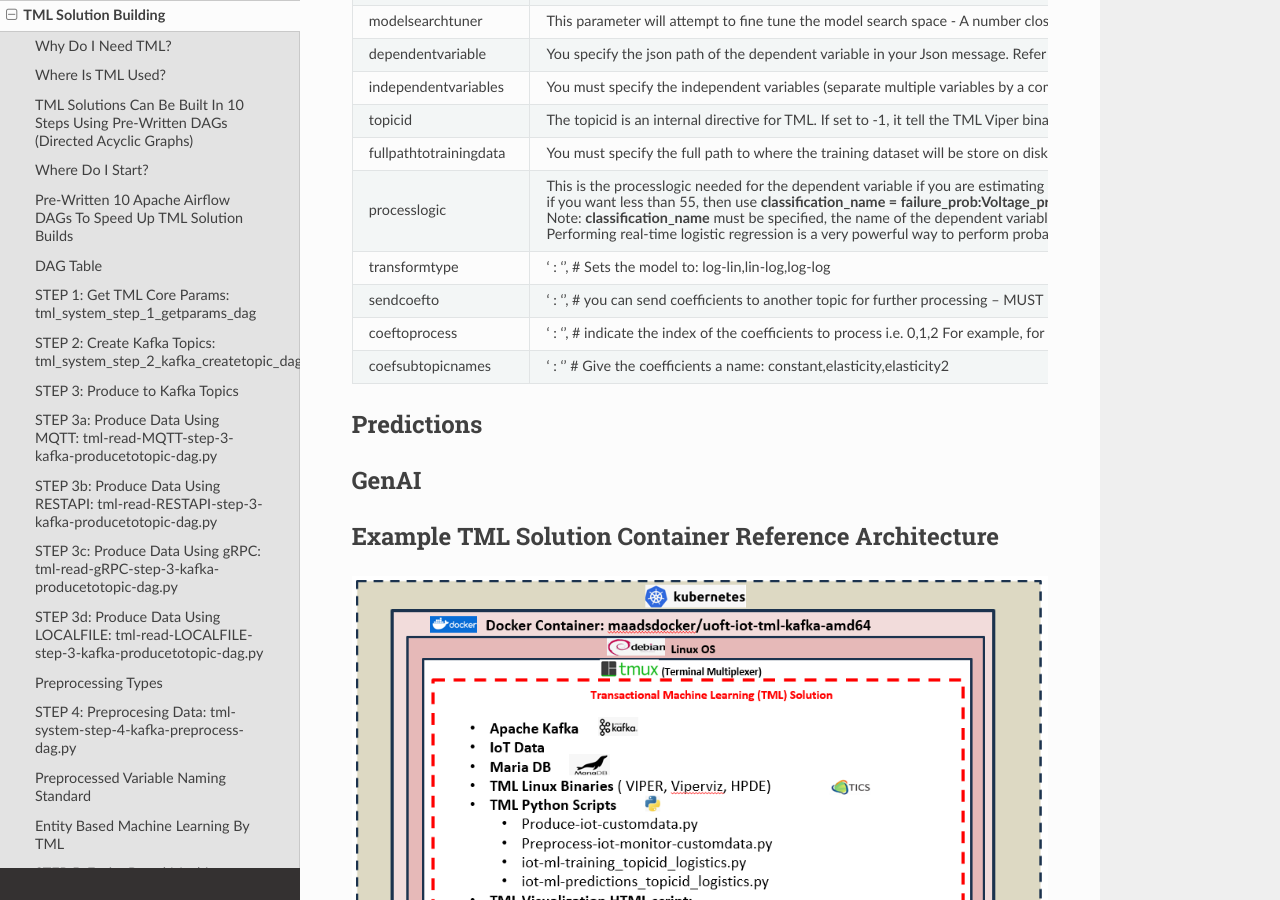
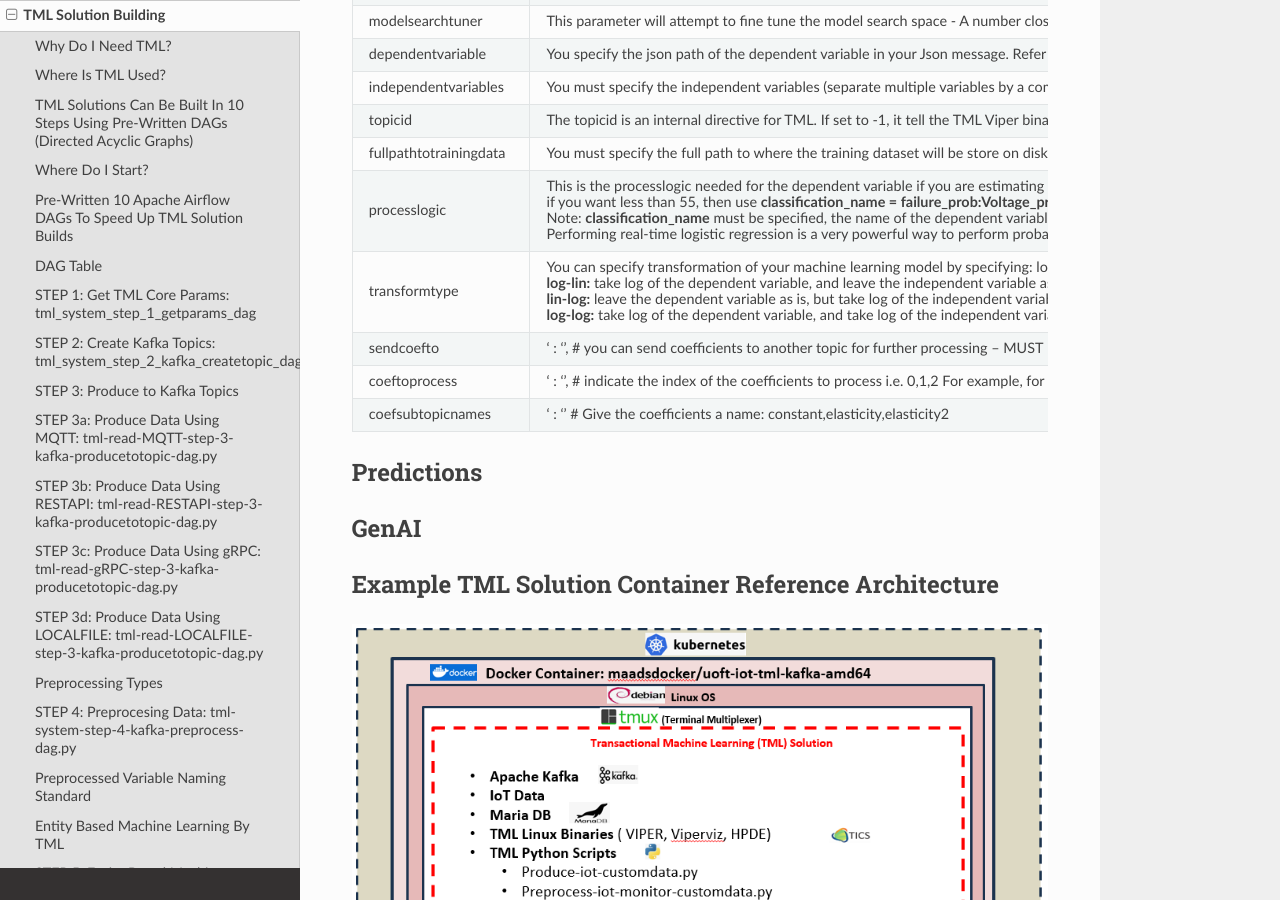
Before and after one commit to smaurice101/readthedocs, a Sphinx documentation site: the page built from docs/source/tmlbuilds.rst, in a window 1280 px wide and 900 px high, scrolled down 22677 px. Built offline with Sphinx 7.4.7 and the Read the Docs theme 2.0.0, drawn with Linux system fonts in a browser that asks for light colours.

Commit message:
Update tmlbuilds.rst

```diff
--- a/docs/source/tmlbuilds.rst
+++ b/docs/source/tmlbuilds.rst
@@ -1290,7 +1290,14 @@ Here are the core parameters in the above dag:
 
        Performing real-time logistic regression is a very powerful way to perform probability predictions on real-time data generated by devices.
    * - transformtype
-     - ' : '', # Sets the model to: log-lin,lin-log,log-log
+     - You can specify transformation of your machine learning model by specifying: log-lin, lin-log, log-log
+
+       **log-lin:** take log of the dependent variable, and leave the independent variable as is.
+
+       **lin-log:** leave the dependent variable as is, but take log of the independent variables.
+
+       **log-log:** take log of the dependent variable, and take log of the independent variables.
+
    * - sendcoefto
      - ' : '',  # you can send coefficients to another topic for further processing -- MUST BE SET IN STEP 2
    * - coeftoprocess
```
